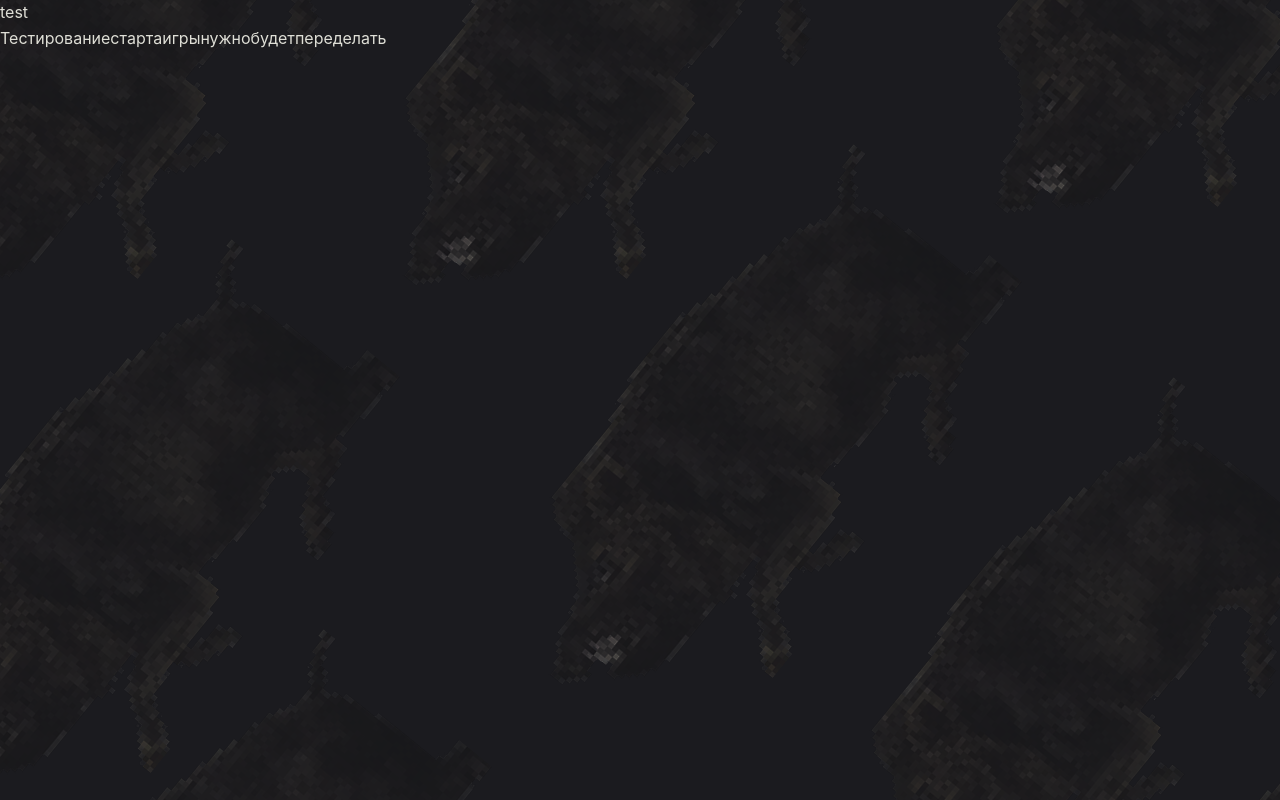
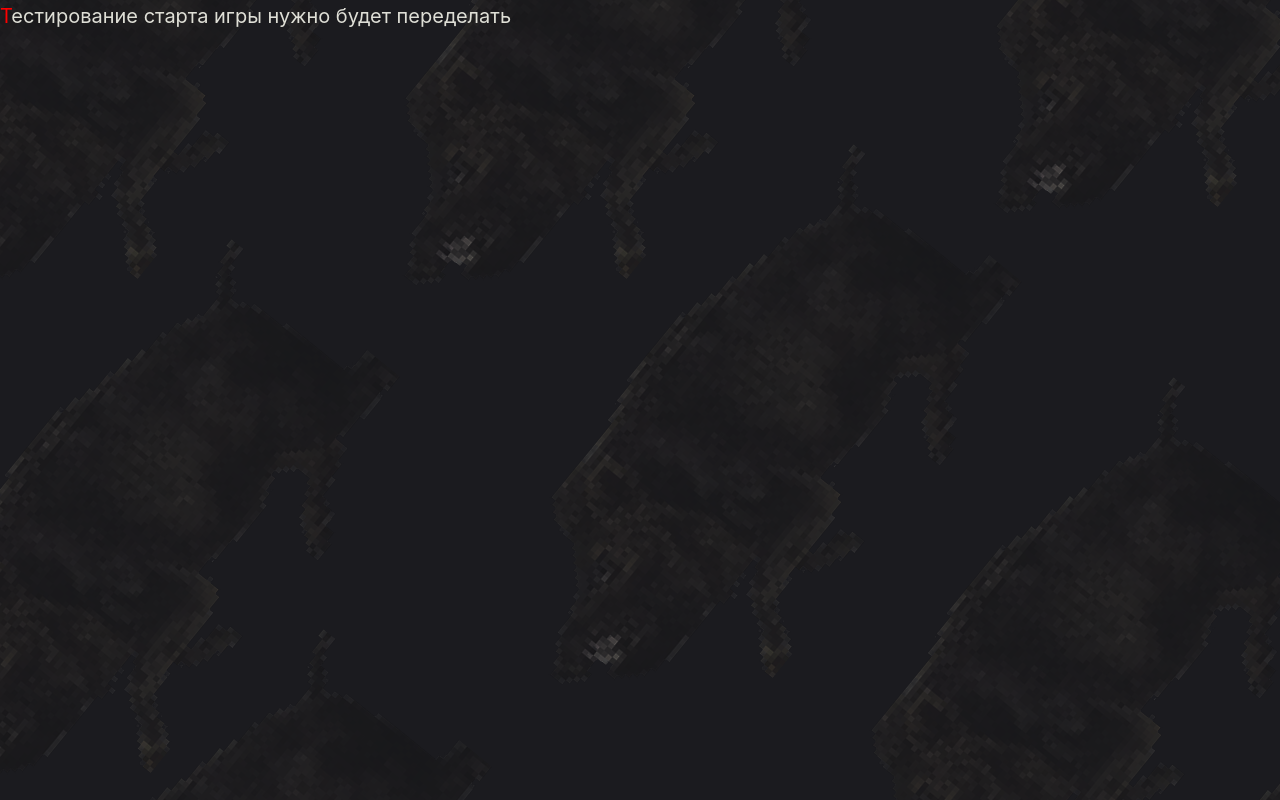
Before and after one commit to bruhlord-s/boaring-game, a Vue app: page / in a window 1280 px wide. Both pictures are taken after a click on the element "вперед". Built offline with nearby package versions, Linux system fonts and the light colour scheme.

Commit message:
feat: Ввод текста

```diff
--- a/package.json
+++ b/package.json
@@ -20,6 +20,7 @@
   "dependencies": {
     "@electron-toolkit/preload": "^3.0.2",
     "@electron-toolkit/utils": "^4.0.0",
+    "electron-devtools-installer": "^4.0.0",
     "pinia": "^3.0.4",
     "vue": "^3.5.26"
   },
--- a/src/main/index.js
+++ b/src/main/index.js
@@ -2,6 +2,7 @@ import { app, shell, BrowserWindow, ipcMain } from 'electron'
 import { join } from 'path'
 import { electronApp, optimizer, is } from '@electron-toolkit/utils'
 import icon from '../../resources/icon.png?asset'
+import { VUEJS_DEVTOOLS, installExtension } from 'electron-devtools-installer'
 
 function createWindow() {
   // Create the browser window.
@@ -39,6 +40,9 @@ function createWindow() {
 // initialization and is ready to create browser windows.
 // Some APIs can only be used after this event occurs.
 app.whenReady().then(() => {
+  installExtension(VUEJS_DEVTOOLS)
+    .then((ext) => console.log(`Added Extension:  ${ext.name}`))
+    .catch((err) => console.log('An error occurred: ', err))
   // Set app user model id for windows
   electronApp.setAppUserModelId('com.electron')
 
--- /dev/null
+++ b/src/renderer/src/components/TypeLetter.vue
@@ -0,0 +1,51 @@
+<script setup>
+  import { useGameStore } from '../stores/gameStore'
+  import { computed, ref, watch } from 'vue'
+  import { getIncorrectIndexes } from '../functions/wordCompare'
+
+  const props = defineProps(['index'])
+
+  const game = useGameStore()
+
+  const typedWord = ref(game.typedTextTokens[props.index])
+  const word = game.textTokens[props.index]
+  const renderWord = computed(() => {
+    return word + (typedWord.value?.slice(word.length, typedWord.length) ?? '')
+  })
+
+  const incorrectIndexes = computed(() => {
+    return getIncorrectIndexes(typedWord.value, word)
+  })
+
+  watch(() => game.typedText, () => {
+    typedWord.value = game.typedTextTokens[props.index]
+  })
+</script>
+
+<template>
+  <span
+    v-for="(letter, letterIndex) in renderWord.split('')"
+    class="word-letter"
+    :class="{
+      current: letterIndex === game.currentTypeIndex && index === game.currentTokenIndex,
+      incorrect: incorrectIndexes.includes(letterIndex) || letterIndex > word.length,
+      correct: !incorrectIndexes.includes(letterIndex) && (letterIndex < game.currentTypeIndex || index < game.currentTokenIndex)
+    }"
+  >
+    {{ letter }}
+  </span>
+</template>
+
+<style scoped>
+  .word-letter.current {
+    color: red
+  }
+
+  .word-letter.incorrect {
+    color: orange;
+  }
+
+  .word-letter.correct {
+    color: green;
+  }
+</style>
--- a/src/renderer/src/components/TypeText.vue
+++ b/src/renderer/src/components/TypeText.vue
@@ -1,6 +1,7 @@
 <script setup>
   import { useGameStore } from '../stores/gameStore'
   import { onMounted, useTemplateRef } from 'vue'
+  import TypeLetter from './TypeLetter.vue'
 
   const game = useGameStore()
   const input = useTemplateRef('textInput')
@@ -23,15 +24,14 @@
     <div>{{ game.typedText }}</div>
     <div class="text-wrapper">
       <span class="word" v-for="(word, index) in game.textTokens">
-        <span v-if="index !== game.currentTokenIndex">{{ word }}</span>
+        <span class="correct-word" v-if="index < game.currentTokenIndex && word === game.typedTextTokens[index]">
+          {{ game.typedTextTokens[index] }}
+        </span>
+        <span v-else-if="index > game.currentTokenIndex">{{ word }}</span>
         <span v-else>
-          <span
-            v-for="letter in word.split('')"
-            class="word-letter"
-          >
-            {{ letter }}
-          </span>
+          <TypeLetter :index />
         </span>
+        <span>&nbsp;</span>
       </span>
     </div>
   </div>
@@ -51,4 +51,12 @@
     caret-color: transparent; /* Скрыть курсор */
     z-index: 10;
   }
+
+  .word {
+    font-size: 20px;
+  }
+
+  .correct-word {
+    color: green;
+  }
 </style>
--- /dev/null
+++ b/src/renderer/src/functions/wordCompare.js
@@ -0,0 +1,18 @@
+export const getIncorrectIndexes = (typedText, currentToken) => {
+  const result = []
+
+  if (!typedText) {
+    return result
+  }
+
+  for (let i = 0; i < typedText.length; i++) {
+    const typedLetter = typedText[i]
+    const shouldTyped = currentToken[i]
+
+    if (typedLetter !== shouldTyped) {
+      result.push(i)
+    }
+  }
+
+  return result
+}
--- a/src/renderer/src/stores/gameStore.js
+++ b/src/renderer/src/stores/gameStore.js
@@ -12,11 +12,20 @@ export const useGameStore = defineStore('game-store', () => {
     currentHealth: 10
   })
 
+  /** Текст для ввода */
   const textToType = ref('')
+  /** Массив слов из текста */
   const textTokens = ref([])
+  /** Текущее слово */
   const currentToken = ref('')
+  /** Индекс слова из всего текста */
   const currentTokenIndex = ref(0)
-  const typedText = ref('test')
+  /** Текущая введенная часть слова */
+  const typedText = ref('')
+  /** Массив веденных слов */
+  const typedTextTokens = ref([''])
+  /** Индекс позиции каретки */
+  const currentTypeIndex = ref(0)
 
   const gameStarted = ref(false)
   const startGame = () => {
@@ -26,13 +35,50 @@ export const useGameStore = defineStore('game-store', () => {
   const setupText = (text) => {
     textTokens.value = text.split(' ')
     currentTokenIndex.value = 0
-    currentToken.value = textTokens.value[currentTokenIndex]
+    currentToken.value = textTokens.value[currentTokenIndex.value]
+    currentTypeIndex.value = 0
   }
 
-  watch(typedText, () => {
-    if (typedText.value === currentToken.value) {
+  // По сути основной метод отслеживания позиции, можно сделать не вотчером а вызовом метода в теории
+  watch(typedText, (cur, prev) => {
+    const isSpace = cur[cur.length - 1] === ' '
+    const isDelete = prev.length > cur.length
+
+    // Если это не удаление, то можно проверять корректность слова через getIncorrectIndexes и наносить урон
+
+    // Если пробел пытаются поставить в середине слова, то нужно это игнорировать
+    if (isSpace && typedText.value.length < currentToken.value.length) {
+      typedText.value = prev
+      return
+    }
+
+    // Переход к следующему слову после нажатия на пробел
+    if (isSpace && typedText.value.length >= currentToken.value.length && !isDelete) {
+      // Здесь можно проверять корректность слова и наносить урон
       currentTokenIndex.value++
       currentToken.value = textTokens.value[currentTokenIndex.value]
+      currentTypeIndex.value = 0
+      typedTextTokens.value = typedText.value.split(' ')
+
+      return
+    }
+
+    // Если это удаление и переход на прошлое слово, то нужно поменять индекс
+    if (isDelete && prev[prev.length - 1] === ' ') {
+      Math.max(currentTokenIndex.value--, 0)
+      currentToken.value = textTokens.value[currentTokenIndex.value]
+      currentTypeIndex.value = currentToken.value.length
+      typedTextTokens.value = typedText.value.split(' ')
+      return
+    }
+
+    typedTextTokens.value = typedText.value.split(' ')
+
+    // Изменения индекса каретки
+    if (!isDelete) {
+      currentTypeIndex.value++
+    } else {
+      Math.max(currentTypeIndex.value--, 0)
     }
   })
 
@@ -44,6 +90,8 @@ export const useGameStore = defineStore('game-store', () => {
     currentToken,
     currentTokenIndex,
     typedText,
+    typedTextTokens,
+    currentTypeIndex,
     gameStarted,
 
     setupText,
```
Also changed, not shown: 1 other file (tests, documents, lock files or other folders).
